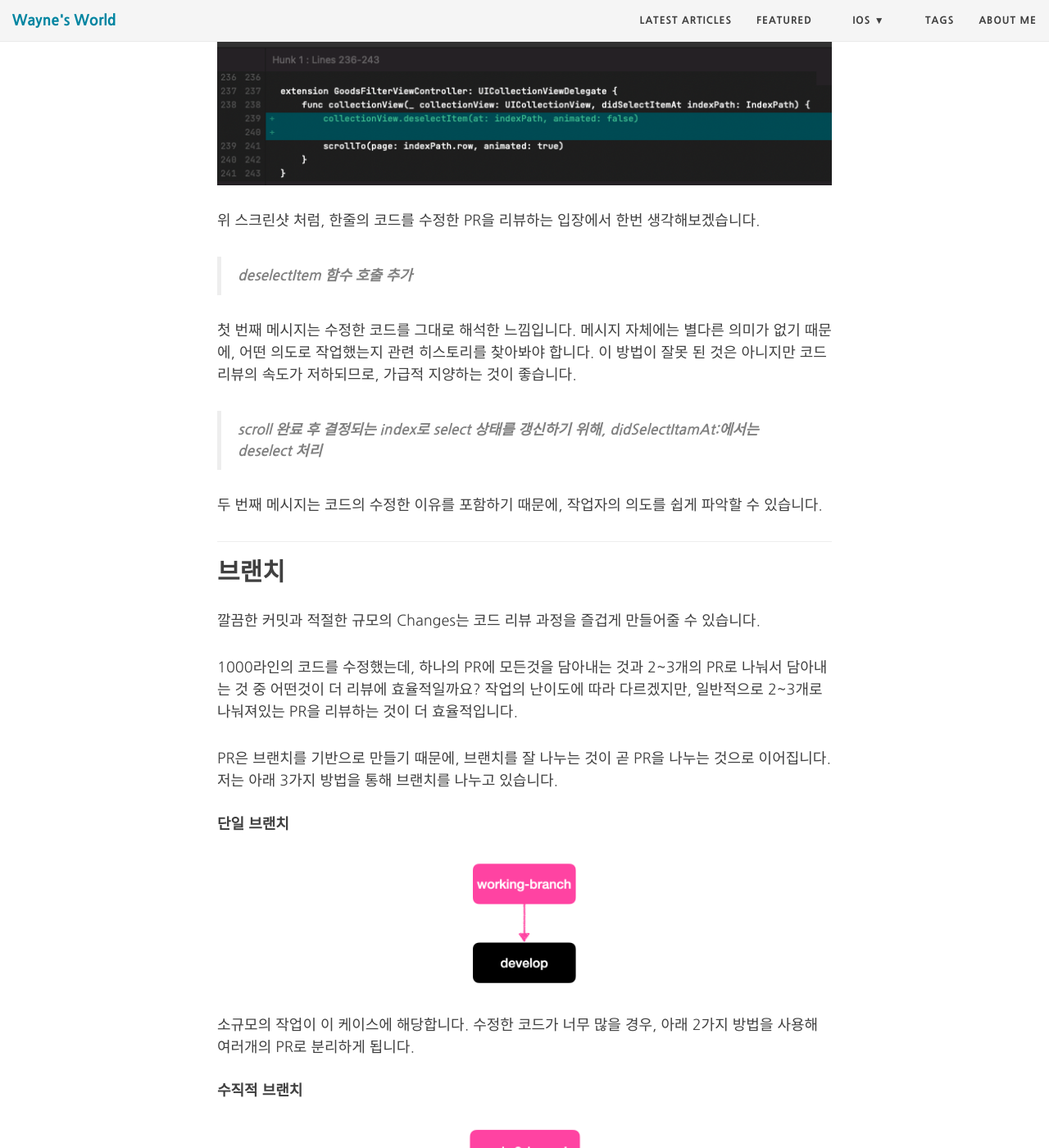
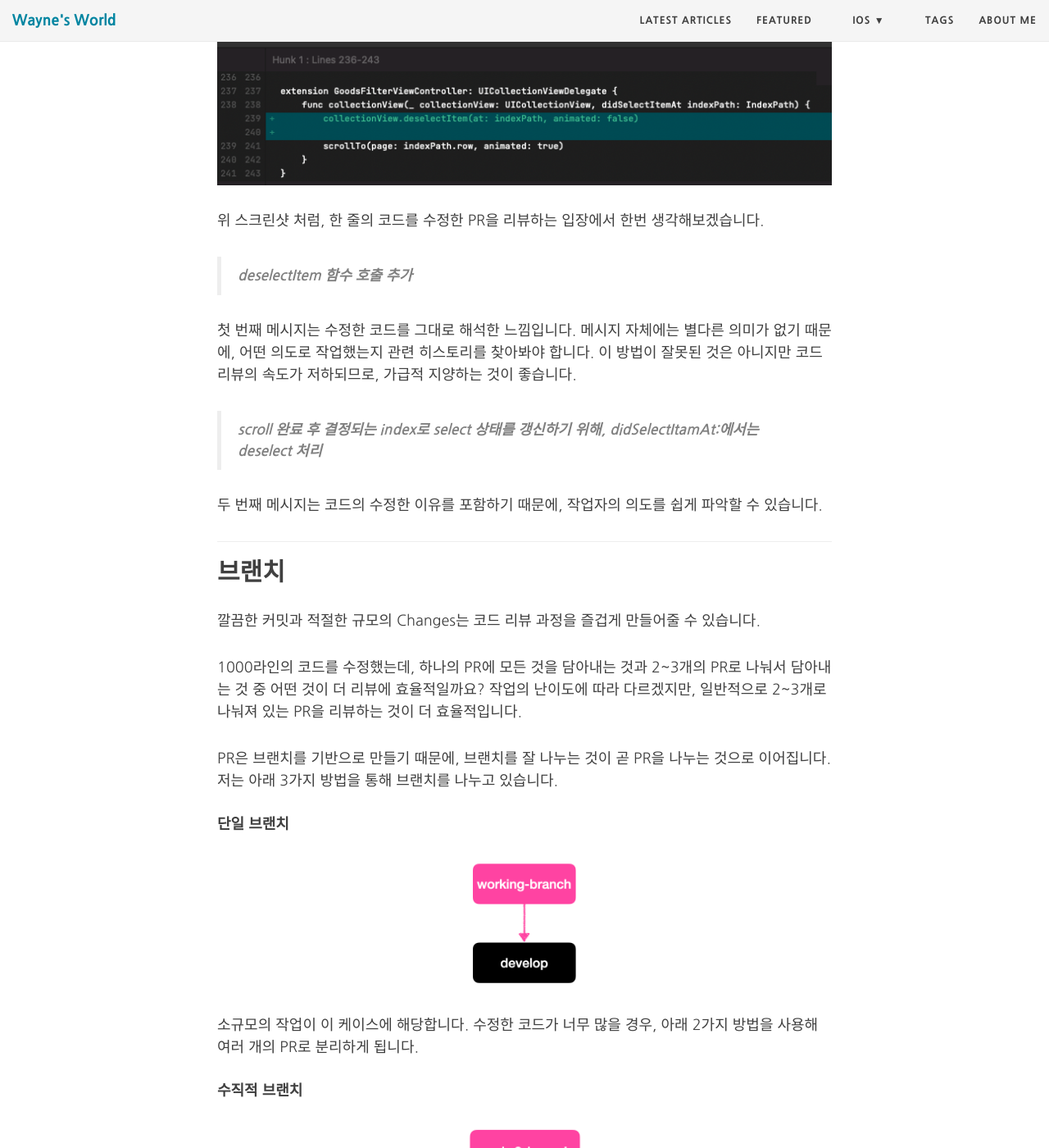
Before and after one commit to Mildwhale/mildwhale.github.io, a Jekyll site: the page built from _posts/2022-04-01-commit-and-pr.md, in a window 1280 px wide and 1400 px high, scrolled down 1784 px. Shown: the whole window at 82% size. Built offline with Jekyll 4.4.1, drawn with Linux system fonts in a browser that asks for light colours; nearby versions of some CDN libraries; comment, search, counter and statistics services are not loaded; some of the changed text lies outside the part shown.

```diff
--- a/_posts/2022-04-01-commit-and-pr.md
+++ b/_posts/2022-04-01-commit-and-pr.md
@@ -7,13 +7,13 @@ date: 2022-04-01
 tags: [협업]
 ---
 
-두달 뒤면 카카오스타일 입사 2주년이 됩니다. 그 동안 iOS 개발자가 계속 늘었는데, 동료가 많아지는 만큼 리뷰해야 하는 PR도 점점 늘어났습니다. 하루종일 코드 리뷰만 하는 날도 있었고, 종종 너무 큰 PR은 적당히 마무리 했던적도 있습니다 🥹
+두 달 뒤면 카카오스타일 입사 2주년이 됩니다. 그동안 iOS 개발자가 계속 늘었는데, 동료가 많아지는 만큼 리뷰해야 하는 PR도 점점 늘어났습니다. 하루 종일 코드 리뷰만 하는 날도 있었고, 종종 너무 큰 PR은 적당히 마무리했던 적도 있습니다 🥹
 
 ![code-review](/assets/images/commit-pr/code_review.jpg){: .center-image}
 
 이번 글에는 더 나은 코드 리뷰 문화를 만들기 위해, 제 나름대로 노력하고 있는 방법을 정리해보려 합니다.
 
-**(바쁘신 분들을 위한 3줄 요약)**
+**바쁘신 분들을 위한 3줄 요약 😇**
 > 📝 커밋 히스토리를 깔끔하게 유지하자.
 > 🔀 브랜치를 적절히 사용해서 PR을 나누자.
 > ⚡️ **내 코드를 리뷰하는 동료들의 시간은 소중하다.**
@@ -26,9 +26,9 @@ tags: [협업]
 저는 아래 3가지 원칙을 생각하며 커밋을 합니다.
 
 #### 커밋에도 순서가 있다
-의식의 흐름대로 작업하고 마구잡이로 커밋 하다보면, 언제 어디서 어떤 작업을 했는지 찾기 어려울 때가 있습니다. 반대로, 자신만의 기준을 정해서 커밋을 하면, 어떤 작업이 어디에 있는지 손쉽게 찾을 수 있습니다.
+의식의 흐름대로 작업하고 마구잡이로 커밋하다 보면, 언제 어디서 어떤 작업을 했는지 찾기 어려울 때가 있습니다. 반대로, 자신만의 기준을 정해서 커밋을 하면, 어떤 작업이 어디에 있는지 손쉽게 찾을 수 있습니다.
 
-예를들어, 저는 하나의 화면을 새로 만들 때 **'파일 추가 - View 구현 - ViewModel 구현 - 바인딩'**과 같은 순서를 지키며 커밋을 올립니다. 그리고 앞에서 커밋한 코드를 뒤에서 다시 수정하는 것은 지양하고, 리베이스를 통해 커밋을 정리합니다.
+예를 들어, 저는 하나의 화면을 새로 만들 때 **'파일 추가 - View 구현 - ViewModel 구현 - 바인딩'**과 같은 순서를 지키며 커밋을 올립니다. 그리고 앞에서 커밋한 코드를 뒤에서 다시 수정하는 것은 지양하고, 리베이스를 통해 커밋을 정리합니다.
 
 #### 커밋은 작을수록 좋다
 지금까지 작은(작업) 단위로 커밋을 만드는 것이 대부분의 경우에 좋았습니다. 개인적으로는 하나의 커밋에는 하나의 작업 단위만 포함하는 것이 좋으며, 1~2줄의 메시지로 포괄할 수 있는 규모가 적절하다 생각합니다.
@@ -38,11 +38,11 @@ tags: [협업]
 
 ![commit-1](/assets/images/commit-pr/commit-1.png){: .center-image}
 
-위 스크린샷 처럼, 한줄의 코드를 수정한 PR을 리뷰하는 입장에서 한번 생각해보겠습니다.
+위 스크린샷 처럼, 한 줄의 코드를 수정한 PR을 리뷰하는 입장에서 한번 생각해보겠습니다.
 
 > **deselectItem 함수 호출 추가**
 
-첫 번째 메시지는 수정한 코드를 그대로 해석한 느낌입니다. 메시지 자체에는 별다른 의미가 없기 때문에, 어떤 의도로 작업했는지 관련 히스토리를 찾아봐야 합니다. 이 방법이 잘못 된 것은 아니지만 코드 리뷰의 속도가 저하되므로, 가급적 지양하는 것이 좋습니다.
+첫 번째 메시지는 수정한 코드를 그대로 해석한 느낌입니다. 메시지 자체에는 별다른 의미가 없기 때문에, 어떤 의도로 작업했는지 관련 히스토리를 찾아봐야 합니다. 이 방법이 잘못된 것은 아니지만 코드 리뷰의 속도가 저하되므로, 가급적 지양하는 것이 좋습니다.
 
 > **scroll 완료 후 결정되는 index로 select 상태를 갱신하기 위해, didSelectItamAt:에서는 deselect 처리**
 
@@ -53,14 +53,14 @@ tags: [협업]
 ## 브랜치
 깔끔한 커밋과 적절한 규모의 Changes는 코드 리뷰 과정을 즐겁게 만들어줄 수 있습니다.
 
-1000라인의 코드를 수정했는데, 하나의 PR에 모든것을 담아내는 것과 2~3개의 PR로 나눠서 담아내는 것 중 어떤것이 더 리뷰에 효율적일까요? 작업의 난이도에 따라 다르겠지만, 일반적으로 2~3개로 나눠져있는 PR을 리뷰하는 것이 더 효율적입니다.
+1000라인의 코드를 수정했는데, 하나의 PR에 모든 것을 담아내는 것과 2~3개의 PR로 나눠서 담아내는 것 중 어떤 것이 더 리뷰에 효율적일까요? 작업의 난이도에 따라 다르겠지만, 일반적으로 2~3개로 나눠져 있는 PR을 리뷰하는 것이 더 효율적입니다.
 
 PR은 브랜치를 기반으로 만들기 때문에, 브랜치를 잘 나누는 것이 곧 PR을 나누는 것으로 이어집니다. 저는 아래 3가지 방법을 통해 브랜치를 나누고 있습니다.
 
 #### 단일 브랜치
 ![pr-1](/assets/images/commit-pr/pr-1.png){: width="150"}{: .center-image}
 
-소규모의 작업이 이 케이스에 해당합니다. 수정한 코드가 너무 많을 경우, 아래 2가지 방법을 사용해 여러개의 PR로 분리하게 됩니다.
+소규모의 작업이 이 케이스에 해당합니다. 수정한 코드가 너무 많을 경우, 아래 2가지 방법을 사용해 여러 개의 PR로 분리하게 됩니다.
 
 #### 수직적 브랜치
 ![pr-3](/assets/images/commit-pr/pr-3.png){: width="150"}{: .center-image}
@@ -72,7 +72,7 @@ Base 브랜치 또는 직전 브랜치에서 개발을 충분히 하거나, 개
 #### 수평적 브랜치
 ![pr-2](/assets/images/commit-pr/pr-2.png){: width="500"}{: .center-image}
 
-Base 브랜치를 기반으로, 여러가지 다른 작업을 진행 할 경우에 사용합니다. 하위 작업간에 **Dependency가 없는 경우**에 사용하지만, 생각보다 자주 사용되지는 않습니다.
+Base 브랜치를 기반으로, 여러 가지 다른 작업을 진행할 경우에 사용합니다. 하위 작업 간에 **Dependency가 없는 경우**에 사용하지만, 생각보다 자주 사용되지는 않습니다.
 
 Base 브랜치가 수정되는 경우, 리베이스를 통해 수정사항을 쉽게 반영할 수 있습니다.
 
@@ -90,7 +90,7 @@ Base 브랜치가 수정되는 경우, 리베이스를 통해 수정사항을
 
 - **Background** : 이 PR에 어떤 작업이 포함됐는지에 대한 내용을 요약합니다. 관련 문서, 작업 티켓, 디자인 가이드 등의 문서도 링크합니다.
 - **Changes** : 주요 수정 사항을 기재합니다. 핵심 수정사항은 커밋 Hash와 함께 기재하는 편이며, 리뷰어가 이해하기 어려울 것 같은 부분에 추가 코멘트를 작성하기도 합니다.
-- **Test Guide** : 이 작업을 테스트 하기 위한 방법을 기재합니다. UI 작업이 병행 된 경우 전/후 스크린샷을 첨부하기도 합니다.
+- **Test Guide** : 이 작업을 테스트하기 위한 방법을 기재합니다. UI 작업이 병행된 경우 전/후 스크린샷을 첨부하기도 합니다.
 - **Important** : 리뷰어에게 전달하거나 논의하고 싶은 내용을 기재합니다.
 
 하나부터 열까지 모든 것을 설명하려 하면, 오히려 역효과를 일으킬 수 있습니다.
@@ -99,13 +99,13 @@ Base 브랜치가 수정되는 경우, 리베이스를 통해 수정사항을
 
 > 리뷰어가 핵심을 놓치지 않도록, **핵심만 요약하는 것이 매우 중요**합니다.
 
-마지막으로, PR을 작성 한 이후에는 가급적 rebase & force-push는 하지 않는 것이 좋습니다. 왜냐하면 해당 브랜치를 체크아웃 했던 동료들은 브랜치를 삭제하고 다시 pull 해야 할 수도 있고, 커밋 Hash가 바뀌면서 히스토리 추적이 어려워지기 때문입니다.
+마지막으로, PR을 작성 한 이후에는 가급적 rebase & force-push는 하지 않는 것이 좋습니다. 왜냐하면 해당 브랜치를 체크아웃했던 동료들은 브랜치를 삭제하고 다시 pull 해야 할 수도 있고, 커밋 Hash가 바뀌면서 히스토리 추적이 어려워지기 때문입니다.
 
 ---
 
 ## 마무리
-저도 처음에는 시행착오가 많았습니다. 리베이스를 하면서 작업내용이 모두 날아간적도 있었고, 커밋을 분리하지 못해 다 한줄한줄 다시 커밋을 작성했던 적도 있습니다.
+저도 처음에는 시행착오가 많았습니다. 리베이스를 하면서 작업내용이 모두 날아간 적도 있었고, 커밋을 분리하지 못해 다 한줄한줄 다시 커밋을 작성했던 적도 있습니다.
 
-그럼에도 이 방법을 꾸준히 실천하려는 이유는, **내 코드를 리뷰하는 동료들의 시간은 소중**하기 때문입니다. 처음엔 일정 때문에 어려울 수도 있지만, 익숙해지면 생각보다 많은 오류를 예방할 수 있고, 생산성도 더 좋아질 것 입니다.
+그럼에도 이 방법을 꾸준히 실천하려는 이유는, **내 코드를 리뷰하는 동료들의 시간은 소중**하기 때문입니다. 처음엔 일정 때문에 어려울 수도 있지만, 익숙해지면 생각보다 많은 오류를 예방할 수 있고, 생산성도 더 좋아질 것입니다.
 
 또 다른 좋은 방법이 있다면 공유해주세요, 읽어주셔서 감사합니다 😄
```
